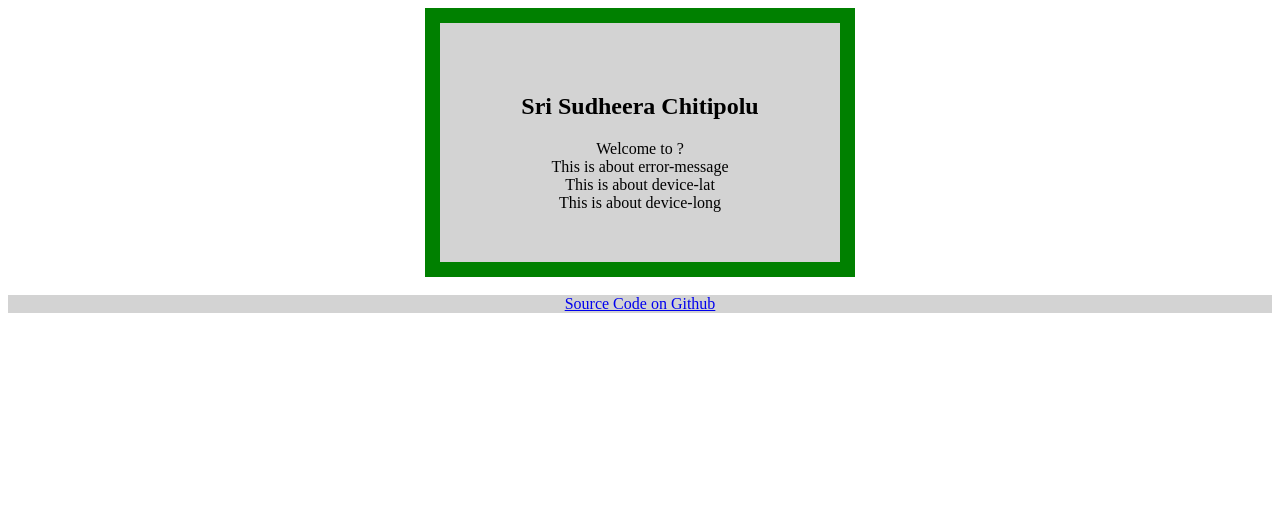
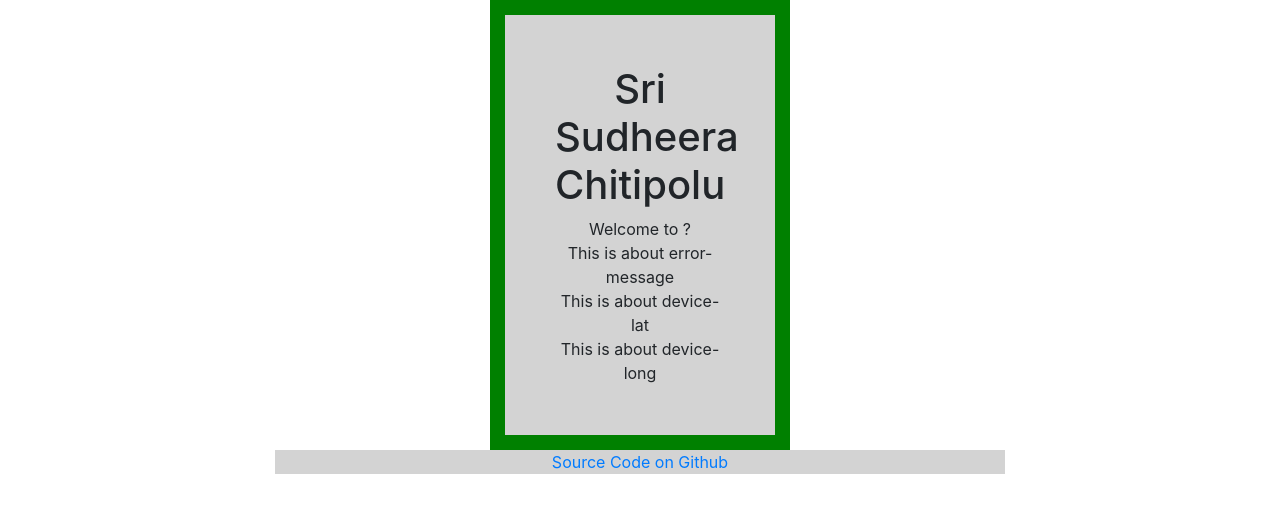
Before and after one commit to sudheera96/sc-client-hunt, a website with bundled scripts: page index.html in a window 1280 px wide. Built offline with nearby package versions, Linux system fonts and the light colour scheme.

Commit message:
added bootstrap to index.html

```diff
--- a/index.html
+++ b/index.html
@@ -1,11 +1,22 @@
 <!DOCTYPE html>
-<html>
+<html lang="en">
 <head>
-
+    <title>Bootstrap Example</title>
+    <meta charset="utf-8">
+    <meta name="viewport" content="width=device-width, initial-scale=1">
+    <link rel="stylesheet" href="https://maxcdn.bootstrapcdn.com/bootstrap/4.5.2/css/bootstrap.min.css">
+    <script src="https://ajax.googleapis.com/ajax/libs/jquery/3.5.1/jquery.min.js"></script>
+    <script src="https://cdnjs.cloudflare.com/ajax/libs/popper.js/1.16.0/umd/popper.min.js"></script>
+    <script src="https://maxcdn.bootstrapcdn.com/bootstrap/4.5.2/js/bootstrap.min.js"></script>
     <link rel="stylesheet" href="./styles/main.css">
     <script type="module" src="./scripts/main.js"></script>
 </head>
 <body>
+
+<div class="container">
+    <div class="row">
+        <div class="col-sm-2"></div>
+        <div class="col-sm-8">
             <main>
                 <article>
                     <h1>Sri Sudheera Chitipolu</h1>
@@ -15,11 +26,19 @@
                     <div id="device-long">This is about device-long</div>
                 </article>
             </main>
-<br>
-    </body>
-
+        </div>
+        <div class="col-sm-2"></div>
+    </div>
+    <div class="row">
+        <div class="col-sm-2"></div>
+        <div class="col-sm-8">
             <footer>
                 <a href="https://github.com/sudheera96/sc-client-hunt">Source Code on Github</a>
+            </footer>
+        </div>
+        <div class="col-sm-2"></div>
+    </div>
+</div>
 
-      </footer>
+</body>
 </html>
```
Lines whose indentation alone changed are shown as unchanged.
